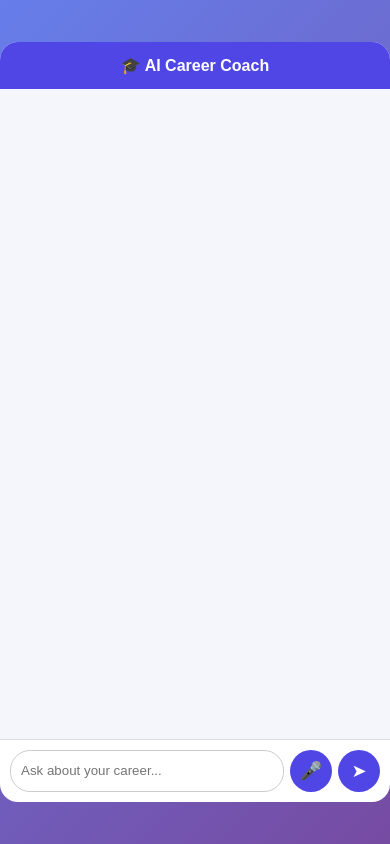
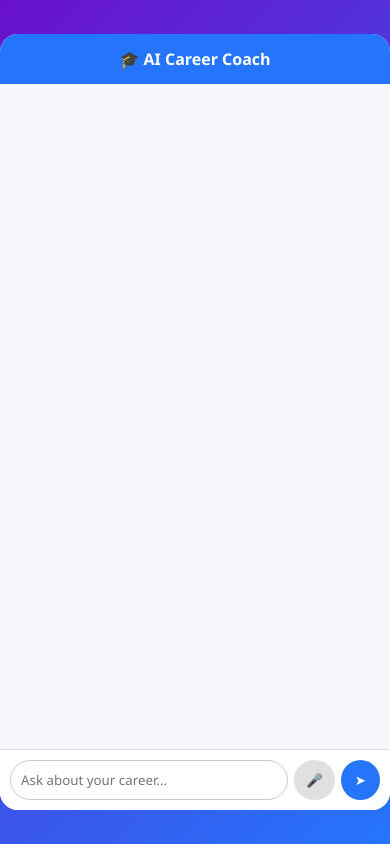
Before and after one commit to durga-0912/AI_Career_Coach, a Flask app: page / in a window 390 px wide. Run offline with Flask 3, Linux system fonts and the light colour scheme.

Commit message:
UI fix + mic + mobile layout

```diff
--- a/app.py
+++ b/app.py
@@ -3,7 +3,24 @@ from openai import OpenAI
 import os
 
 app = Flask(__name__)
+
 client = OpenAI(api_key=os.getenv("OPENAI_API_KEY"))
+
+SYSTEM_PROMPT = """
+You are an AI Career Coach for college students.
+
+Rules:
+- Reply neatly in short points.
+- Avoid long paragraphs.
+- Use simple English or simple Tamil (spoken style).
+- If user uses Tamil, reply in Tamil.
+- If user uses English, reply in English.
+- Give career guidance, resume help, interview tips.
+
+Formatting:
+- Use numbered or bullet points.
+- Keep answers clean and readable.
+"""
 
 @app.route("/")
 def home():
@@ -11,14 +28,20 @@ def home():
 
 @app.route("/chat", methods=["POST"])
 def chat():
-    user_msg = request.json["message"]
+    user_msg = request.json.get("message")
+
+    messages = [
+        {"role": "system", "content": SYSTEM_PROMPT},
+        {"role": "user", "content": user_msg}
+    ]
 
     response = client.chat.completions.create(
         model="gpt-4o-mini",
-        messages=[{"role": "user", "content": user_msg}]
+        messages=messages
     )
 
-    return jsonify({"reply": response.choices[0].message.content})
+    reply = response.choices[0].message.content
+    return jsonify({"reply": reply})
 
 if __name__ == "__main__":
     app.run()
--- a/static/style.css
+++ b/static/style.css
@@ -1,83 +1,97 @@
-* { box-sizing: border-box; }
+* {
+    box-sizing: border-box;
+    font-family: 'Segoe UI', sans-serif;
+}
 
 body {
     margin: 0;
-    font-family: Arial, sans-serif;
-    background: linear-gradient(135deg, #667eea, #764ba2);
     height: 100vh;
+}
+
+.app-bg {
+    height: 100vh;
+    background: linear-gradient(135deg, #6a11cb, #2575fc);
     display: flex;
     justify-content: center;
     align-items: center;
 }
 
-.app {
+.chat-container {
     width: 100%;
     max-width: 420px;
-    height: 90vh;
-    background: white;
+    height: 92vh;
+    background: #ffffff;
     border-radius: 18px;
     display: flex;
     flex-direction: column;
     overflow: hidden;
 }
 
-.top-bar {
-    background: #4f46e5;
+.header {
+    background: #2575fc;
     color: white;
+    text-align: center;
     padding: 14px;
-    text-align: center;
     font-weight: bold;
 }
 
-.messages {
+.chat-box {
     flex: 1;
     padding: 12px;
     overflow-y: auto;
-    background: #f4f6fb;
+    background: #f5f7fb;
 }
 
 .message {
-    max-width: 75%;
+    max-width: 85%;
+    margin-bottom: 10px;
     padding: 10px 14px;
-    margin-bottom: 10px;
-    border-radius: 16px;
+    border-radius: 14px;
+    font-size: 14px;
     line-height: 1.4;
 }
 
 .user {
-    background: #4f46e5;
+    background: #2575fc;
     color: white;
-    margin-left: auto;
+    align-self: flex-end;
 }
 
 .bot {
-    background: #e5e7eb;
-    color: #111;
-    margin-right: auto;
-    white-space: pre-line;
+    background: #e4e7ee;
+    color: #333;
+    align-self: flex-start;
 }
 
-.input-bar {
+.input-area {
     display: flex;
     gap: 6px;
     padding: 10px;
     border-top: 1px solid #ddd;
+    background: white;
 }
 
-.input-bar input {
+.input-area input {
     flex: 1;
     padding: 10px;
     border-radius: 20px;
     border: 1px solid #ccc;
+    outline: none;
 }
 
-.input-bar button {
+.icon-btn {
     border: none;
+    background: #e0e0e0;
     border-radius: 50%;
-    width: 42px;
-    height: 42px;
-    background: #4f46e5;
-    color: white;
-    font-size: 18px;
+    padding: 10px 12px;
     cursor: pointer;
 }
+
+.send-btn {
+    border: none;
+    background: #2575fc;
+    color: white;
+    border-radius: 50%;
+    padding: 10px 14px;
+    cursor: pointer;
+}
--- a/templates/index.html
+++ b/templates/index.html
@@ -4,19 +4,24 @@
     <meta charset="UTF-8">
     <title>AI Career Coach</title>
     <meta name="viewport" content="width=device-width, initial-scale=1.0">
+
     <link rel="stylesheet" href="/static/style.css">
 </head>
 <body>
 
-<div class="app">
-    <div class="top-bar">🎓 AI Career Coach</div>
+<div class="app-bg">
+    <div class="chat-container">
 
-    <div id="chatBox" class="messages"></div>
+        <div class="header">🎓 AI Career Coach</div>
 
-    <div class="input-bar">
-        <input type="text" id="userInput" placeholder="Ask about your career..." />
-        <button id="micBtn">🎤</button>
-        <button onclick="sendMessage()">➤</button>
+        <div id="chatBox" class="chat-box"></div>
+
+        <div class="input-area">
+            <input type="text" id="userInput" placeholder="Ask about your career..." />
+            <button class="icon-btn" onclick="startMic()">🎤</button>
+            <button class="send-btn" onclick="sendMessage()">➤</button>
+        </div>
+
     </div>
 </div>
 
```
Also changed, not shown: static/script.js (+20 -35 lines).
